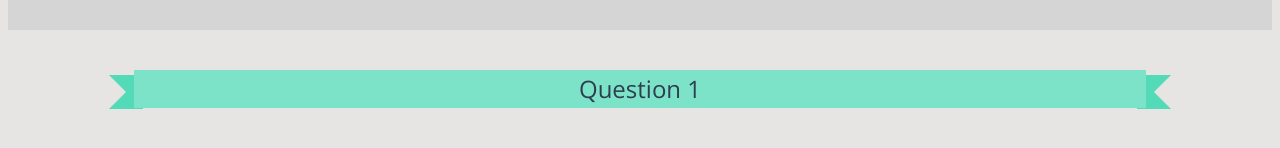
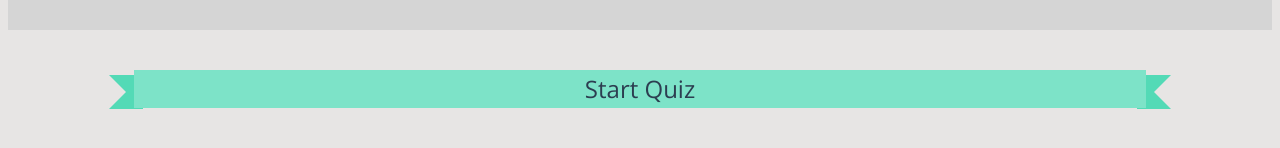
Before and after one commit to mlavina/milana, a Vue app: page /#/question/0 in a window 1280 px wide. Shown: the part 402-550 px from the top of the page. Built offline with nearby package versions, Linux system fonts and the light colour scheme.

Commit message:
feat(startQuiz): added start quiz to first question on first open

```diff
--- a/src/components/Question.vue
+++ b/src/components/Question.vue
@@ -1,6 +1,6 @@
 <template>
   <div >
-    <aside class='ribbon' @click="showQuestion = true" >Question {{ questionNum }} </aside>
+    <aside class='ribbon' @click="showQuestion = true" >{{ question }} </aside>
     <modal v-show="showQuestion" @close="modalClosed()" class="question-text">
       <h2 slot="header">{{ title }}</h2>
       <iframe slot="body" width="560" height="315" :src="url" frameborder="0" allowfullscreen></iframe>
@@ -27,7 +27,7 @@
     data() {
       return {
         url: questions[this.$route.params.num].url,
-        questionNum: questions[this.$route.params.num].questionNum,
+        question: 'Start Quiz',
         options: questions[this.$route.params.num].options,
         answer: questions[this.$route.params.num].answer,
         title: questions[this.$route.params.num].title,
@@ -39,7 +39,7 @@
     watch: {
       $route(to) {
         this.url = questions[to.params.num].url;
-        this.questionNum = questions[to.params.num].questionNum;
+        this.question = `Question ${questions[this.$route.params.num].questionNum}`;
         this.options = questions[to.params.num].options;
         this.answer = questions[to.params.num].answer;
         this.title = questions[to.params.num].title;
@@ -57,6 +57,7 @@
         this.$router.push({ path: `${nextQuestionNum}` });
       },
       modalClosed() {
+        this.question = this.question = `Question ${questions[this.$route.params.num].questionNum}`;
         this.showQuestion = false;
         this.showAnswers = true;
       },
```
Also changed, not shown: 1 other file (tests, documents, lock files or other folders).
